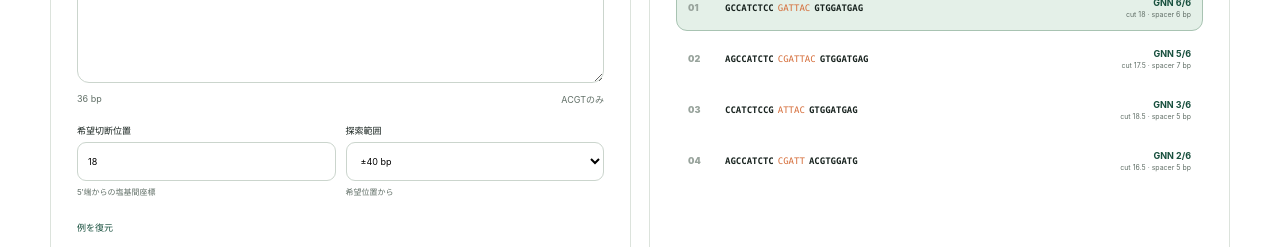
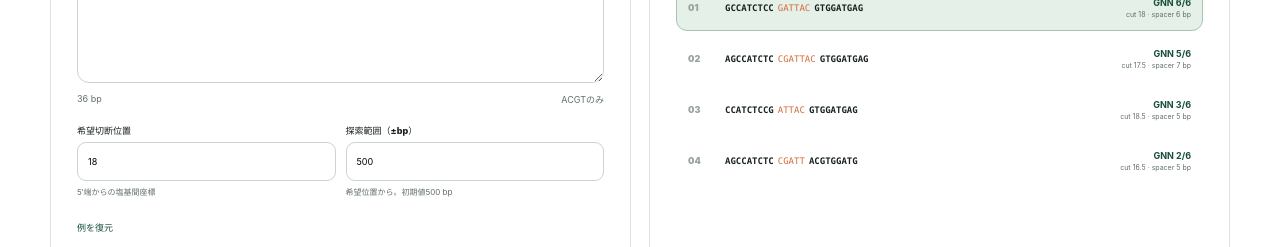
Before and after one commit to amamalgae/Zinc-Zinc-Finger, a React (Vite) app: page / in a window 1280 px wide. Shown: the part 1180-1427 px from the top of the page. Built offline with nearby package versions, Linux system fonts and the light colour scheme.

Commit message:
Make the KI search radius a numeric 500 bp input

```diff
--- a/src/App.tsx
+++ b/src/App.tsx
@@ -89,7 +89,7 @@ function CandidateRow({ candidate, rank, selected, onSelect }: {
 export default function Home() {
   const [rawSequence, setRawSequence] = useState(EXAMPLE_SEQUENCE);
   const [desiredCut, setDesiredCut] = useState(18);
-  const [maxDistance, setMaxDistance] = useState(40);
+  const [maxDistance, setMaxDistance] = useState(500);
   const [selectedId, setSelectedId] = useState<string | null>(null);
   const [codonPreset, setCodonPreset] = useState<CodonPreset>("auxenochlorella");
 
@@ -145,9 +145,9 @@ export default function Home() {
           <div className="input-meta"><span>{dna.length} bp</span><span className={invalidCount ? "warning" : ""}>{invalidCount ? `${invalidCount}文字を除外` : "ACGTのみ"}</span></div>
           <div className="simple-controls">
             <label><span>希望切断位置</span><input type="number" min={0} max={dna.length} value={desiredCut} onChange={(event) => { setDesiredCut(Number(event.target.value)); setSelectedId(null); }} /><small>5′端からの塩基間座標</small></label>
-            <label><span>探索範囲</span><select value={maxDistance} onChange={(event) => { setMaxDistance(Number(event.target.value)); setSelectedId(null); }}><option value={20}>±20 bp</option><option value={40}>±40 bp</option><option value={80}>±80 bp</option></select><small>希望位置から</small></label>
+            <label><span>探索範囲（±bp）</span><input type="number" min={0} max={100000} step={50} value={maxDistance} onChange={(event) => { setMaxDistance(Math.max(0, Number(event.target.value))); setSelectedId(null); }} /><small>希望位置から。初期値500 bp</small></label>
           </div>
-          <button className="example-button" type="button" onClick={() => { setRawSequence(EXAMPLE_SEQUENCE); setDesiredCut(18); setMaxDistance(40); setSelectedId(null); }}>例を復元</button>
+          <button className="example-button" type="button" onClick={() => { setRawSequence(EXAMPLE_SEQUENCE); setDesiredCut(18); setMaxDistance(500); setSelectedId(null); }}>例を復元</button>
           <p className="input-note">候補順位はGNN module数、Zhu論文で安定だったmodule数、希望切断位置への近さの順です。成功確率ではありません。</p>
         </div>
 
--- a/src/zhu-design-engine.ts
+++ b/src/zhu-design-engine.ts
@@ -79,7 +79,7 @@ function compareCandidates(left: ZhuCandidate, right: ZhuCandidate): number {
 export function generateZhuCandidates(
   dna: string,
   desiredCut: number,
-  maxDistance = 40,
+  maxDistance = 500,
   limit = 30,
 ): ZhuCandidate[] {
   const candidates: ZhuCandidate[] = [];
```
Also changed, not shown: 2 other files (tests, documents, lock files or other folders).
